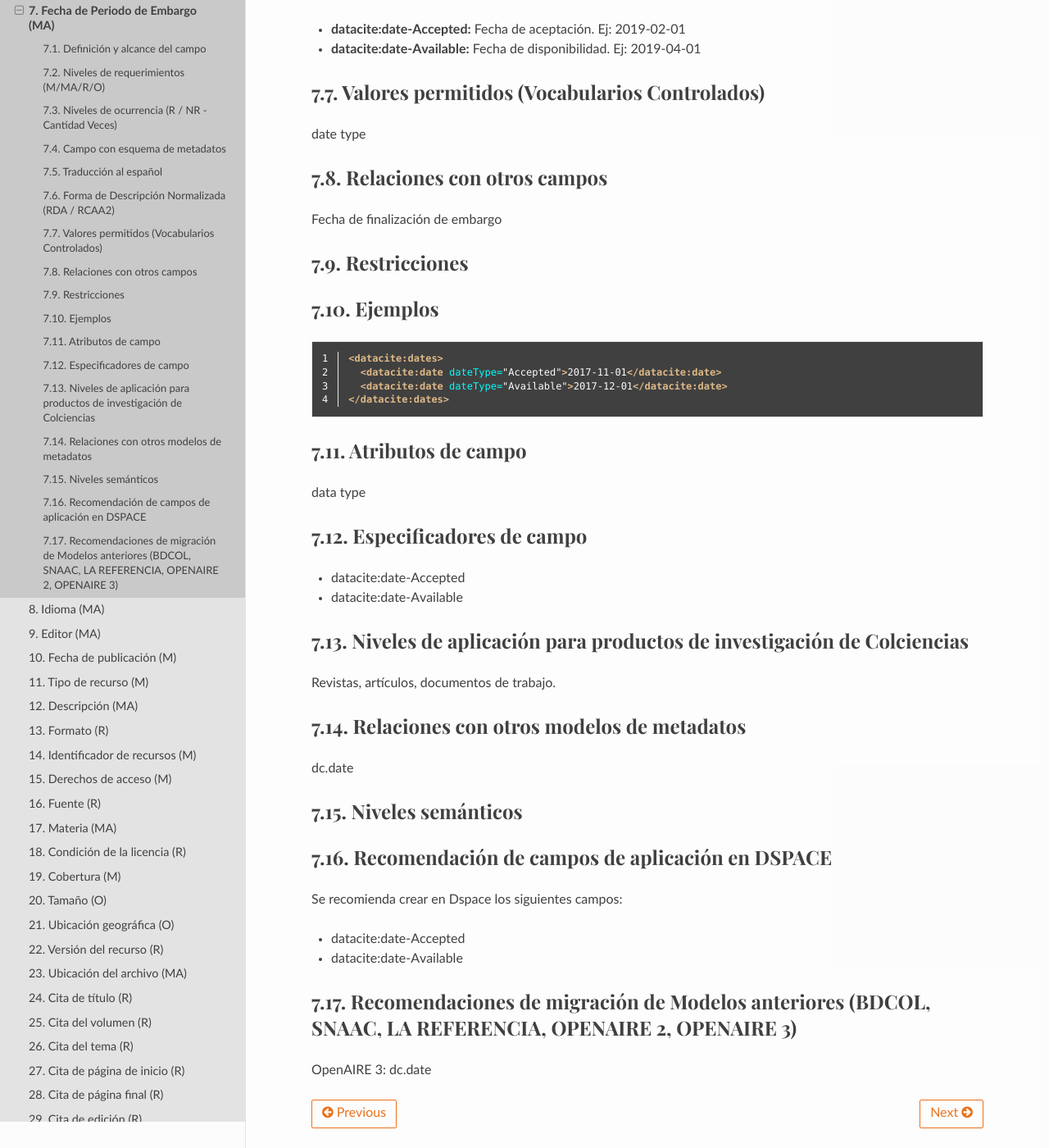
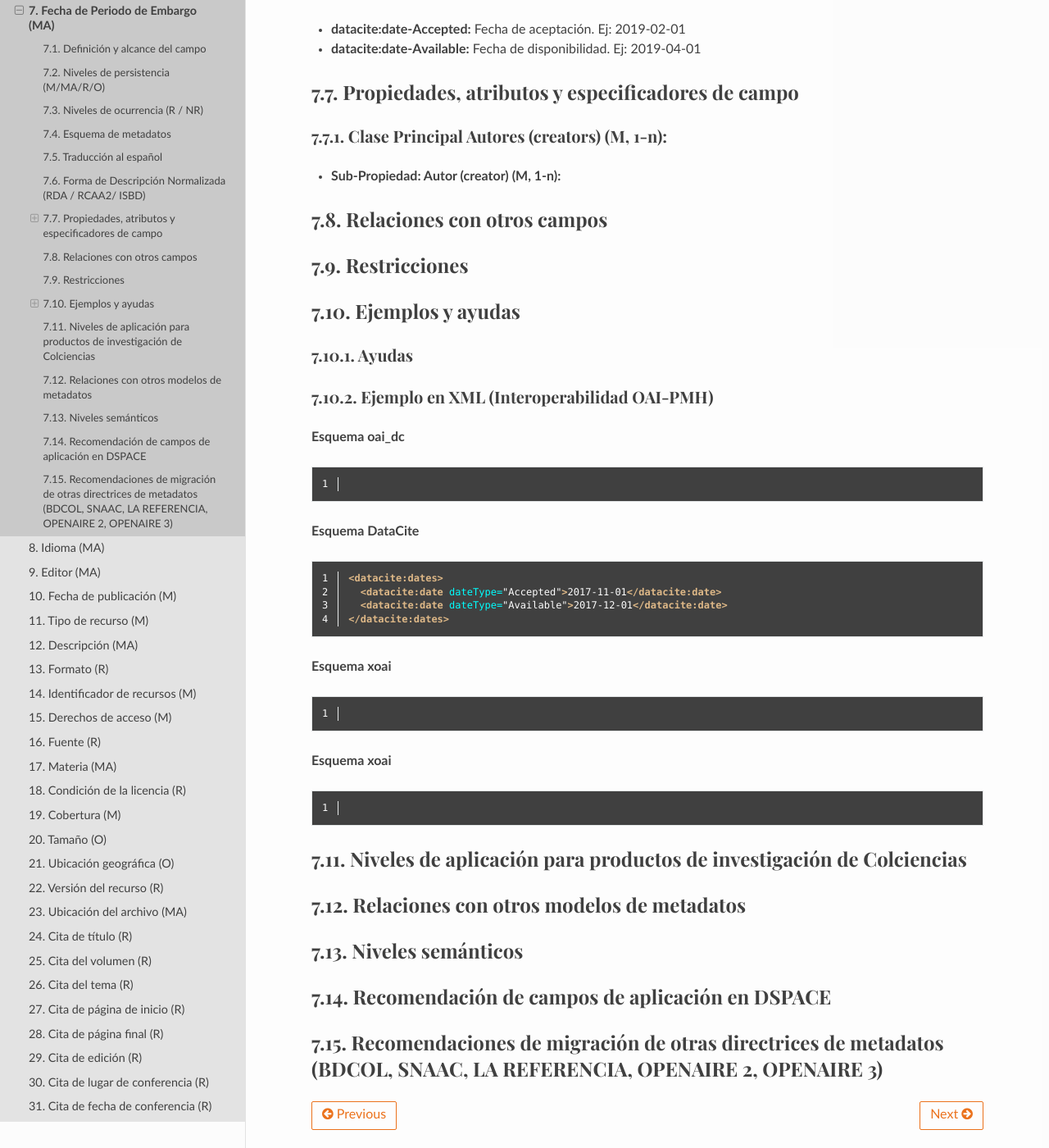
Before and after one commit to rcic/openaire4, a Sphinx documentation site: the page built from docs/field_embargoenddate.rst, in a window 1280 px wide and 1400 px high, scrolled down 847 px. Shown: the whole window at 82% size. Built offline with Sphinx 7.4.7 and the Read the Docs theme 2.0.0, drawn with Linux system fonts in a browser that asks for light colours; some web fonts are replaced; a script that is not in the unit is left out; some of the changed text lies outside the part shown.

Commit message:
actualizacion

```diff
--- a/docs/field_embargoenddate.rst
+++ b/docs/field_embargoenddate.rst
@@ -7,17 +7,18 @@ Fecha de Periodo de Embargo (MA)
 
 Definición y alcance del campo
 ------------------------------
-Fecha asociada a la disponibilidad del recurso.
+Fecha asociada a la disponibilidad del recurso de información cuando este posee algún tipo de restricción de acceso.
 
-Niveles de requerimientos (M/MA/R/O)
+
+Niveles de persistencia (M/MA/R/O)
 ------------------------------------
 Obligatorio cuando sea aplicable (MA)
 
-Niveles de ocurrencia (R / NR -  Cantidad Veces)
+Niveles de ocurrencia (R / NR)
 ------------------------------------------------
 No repetible (NR)
 
-Campo con esquema de metadatos
+Esquema de metadatos
 ------------------------------
 datacite:date
 
@@ -25,7 +26,7 @@ Traducción al español
 ---------------------
 Fecha de periodo de embargo
 
-Forma de Descripción Normalizada (RDA / RCAA2)
+Forma de Descripción Normalizada (RDA / RCAA2/ ISBD)
 ----------------------------------------------
 RDA (Recursos: descripción y acceso)
 
@@ -34,20 +35,36 @@ Revise la forma adecuada para ingresar la fecha con su debida puntuación:
 - **datacite:date-Accepted:** Fecha de aceptación. Ej: 2019-02-01
 - **datacite:date-Available:** Fecha de disponibilidad. Ej: 2019-04-01
 
+Propiedades, atributos y especificadores de campo
+-------------------------------------------------
 
-Valores permitidos (Vocabularios Controlados)
----------------------------------------------
-date type
+Clase Principal Autores (creators) (M, 1-n):
+++++++++++++++++++++++++++++++++++++++++++++
+
+- **Sub-Propiedad: Autor (creator) (M, 1-n):**
 
 Relaciones con otros campos
 ---------------------------
-Fecha de finalización de embargo
 
 Restricciones
 -------------
 
-Ejemplos
---------
+
+Ejemplos y ayudas
+-----------------
+
+Ayudas
+++++++
+
+Ejemplo en XML (Interoperabilidad OAI-PMH)
+++++++++++++++++++++++++++++++++++++++++++
+
+**Esquema oai_dc**
+
+.. code-block:: xml
+   :linenos:
+
+**Esquema DataCite**
 
 .. code-block:: xml
    :linenos:
@@ -57,37 +74,27 @@ Ejemplos
      <datacite:date dateType="Available">2017-12-01</datacite:date>
    </datacite:dates>
 
+**Esquema xoai**
 
-Atributos de campo
-------------------
-data type
+.. code-block:: xml
+   :linenos:
 
-Especificadores de campo
-------------------------
+**Esquema xoai**
 
-- datacite:date-Accepted
-- datacite:date-Available
+.. code-block:: xml
+   :linenos:
 
-Niveles de aplicación para productos de investigación de Colciencias
---------------------------------------------------------------------
-Revistas, artículos, documentos de trabajo.
+Niveles de aplicación para  productos de investigación de Colciencias
+---------------------------------------------------------------------
 
 Relaciones con otros modelos de metadatos
 -----------------------------------------
-dc.date
 
 Niveles semánticos
 ------------------
 
 Recomendación de campos de aplicación en DSPACE
-------------------------------------------------
+-----------------------------------------------
 
-Se recomienda crear en Dspace los siguientes campos:
-
-- datacite:date-Accepted
-- datacite:date-Available
-
-
-Recomendaciones de migración de Modelos anteriores (BDCOL, SNAAC, LA REFERENCIA, OPENAIRE 2, OPENAIRE 3)
---------------------------------------------------------------------------------------------------------
-OpenAIRE 3: dc.date
+Recomendaciones de migración de otras directrices de metadatos (BDCOL, SNAAC, LA REFERENCIA, OPENAIRE 2, OPENAIRE 3)
+--------------------------------------------------------------------------------------------------------------------
```
